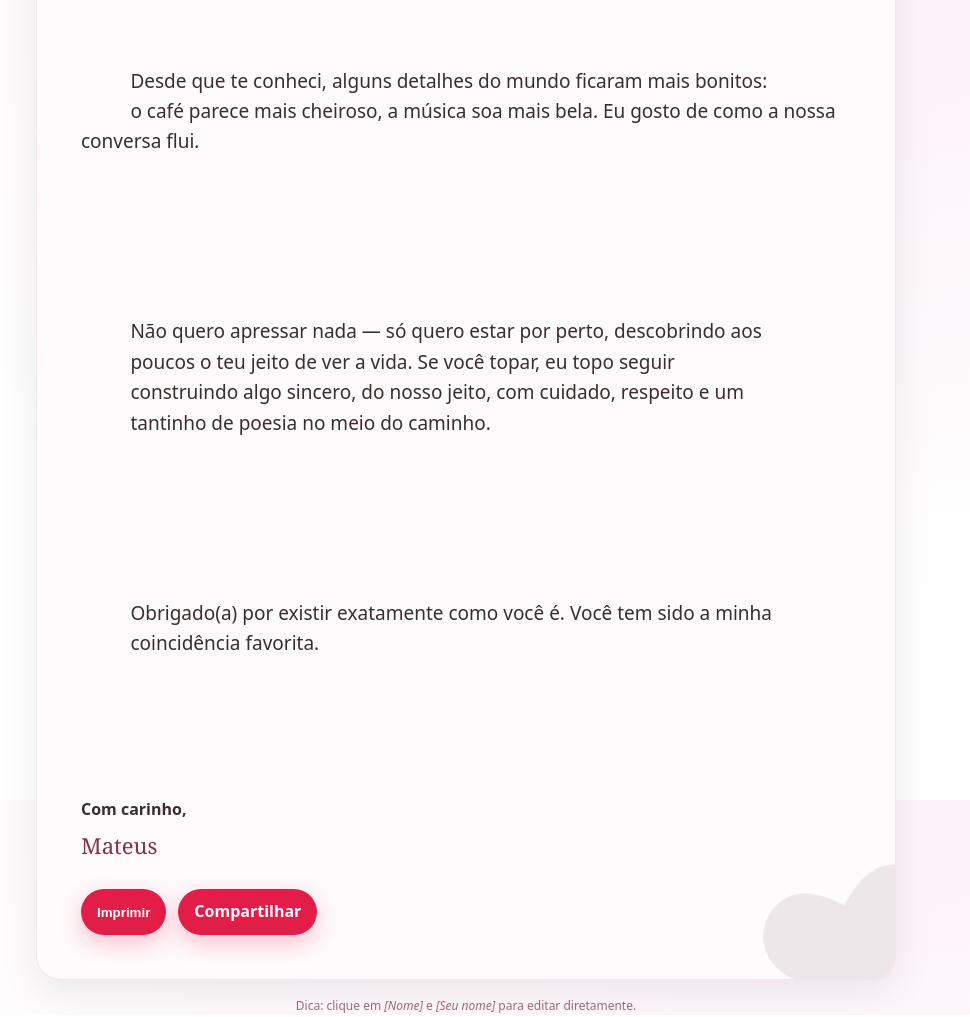
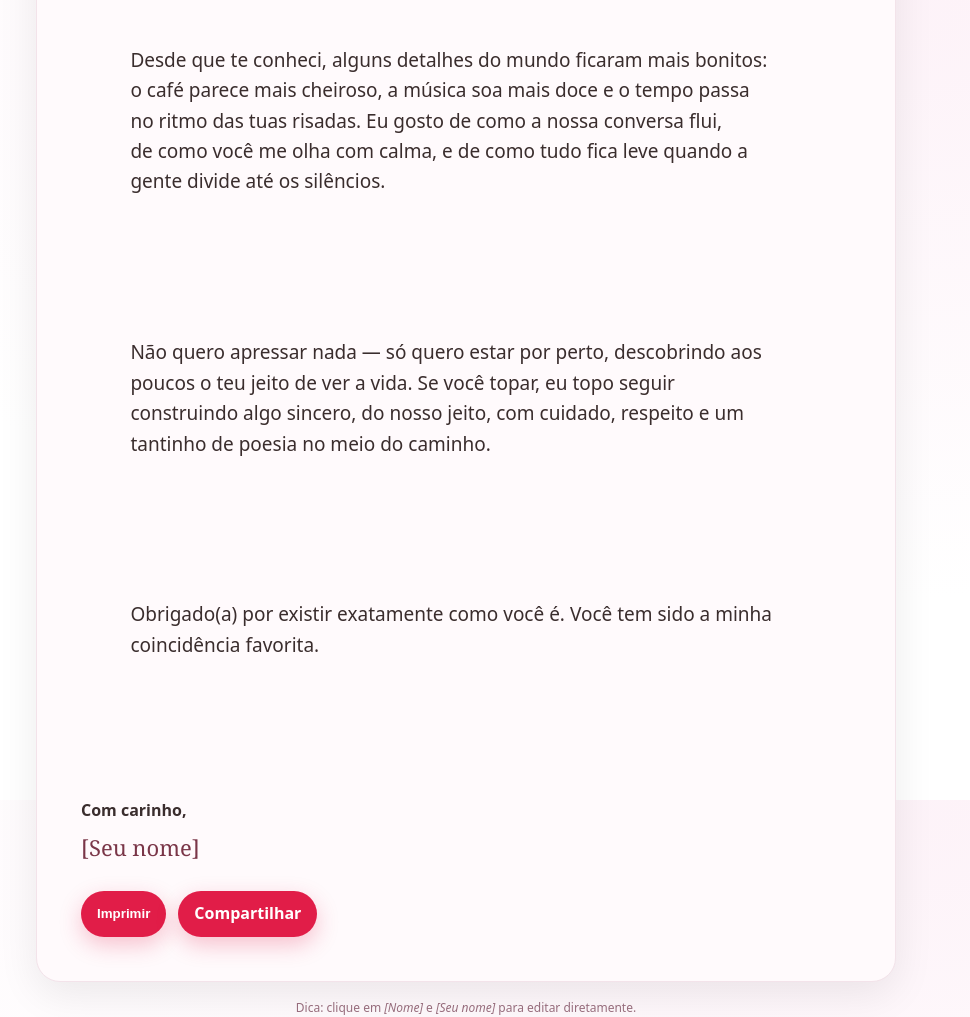
Before and after one commit to Mateus-Schenkel/site, a plain HTML site: page index.html in a window 1280 px wide. Shown: the whole page, without its empty margins (174-1144 px from the left). Drawn offline with Linux system fonts and the light colour scheme.

Commit message:
Add files via upload

```diff
--- a/index.html
+++ b/index.html
@@ -2,7 +2,7 @@
 <html lang="pt-br">
 <head>
   <meta charset="utf-8" />
-  <meta name="viewport" content="width=device-width, initial-scale=1" />
+  <meta name="viewport" content="width=device-width, initial-scale=1, maximum-scale=1" />
   <title>Uma Carta Para Você</title>
   <style>
     :root{
@@ -23,10 +23,12 @@
       display:flex;
       align-items:center;
       justify-content:center;
-      padding:24px;
+      padding:24px 12px; /* menos padding lateral em telas pequenas */
+      min-height: 100vh;
     }
     .wrap{
       width:min(860px, 100%);
+      max-width: 100%;
     }
     .card{
       background:var(--paper);
@@ -34,17 +36,23 @@
       padding:clamp(20px, 4vw, 44px);
       box-shadow:0 12px 40px var(--shadow);
       position:relative;
-      overflow:hidden;
+      overflow: visible; /* importante para o coração não cortar */
       border: 1px solid #f3e3ea;
+      display: flex;
+      flex-direction: column;
+      min-height: 300px; /* garantir altura mínima */
     }
     .heart{
       position:absolute;
-      inset:auto -60px -60px auto;
+      top: -60px;
+      right: -60px;
       width:200px;
       opacity:.09;
       transform:rotate(-18deg);
       animation:float 6s ease-in-out infinite;
       pointer-events:none;
+      user-select:none;
+      z-index: 0;
     }
     @keyframes float{
       0%,100%{ transform:translateY(0) rotate(-18deg) }
@@ -55,31 +63,50 @@
       font-weight:800;
       font-size:clamp(28px, 5vw, 40px);
       letter-spacing:.5px;
+      position: relative;
+      z-index: 1;
+      word-break: break-word;
     }
     .subtitle{
       margin:0 0 24px 0;
       color:#714b58;
       font-style:italic;
+      position: relative;
+      z-index: 1;
     }
     .body{
       font-size:clamp(16px, 2.2vw, 19px);
-      white-space:pre-wrap;
+      white-space: pre-wrap;
+      overflow-wrap: break-word;
+      position: relative;
+      z-index: 1;
+    }
+    .body p {
+      margin-top: 0;
+      margin-bottom: 1em;
     }
     .closing{
       margin-top:28px;
       font-weight:600;
+      position: relative;
+      z-index: 1;
     }
     .sig{
       margin-top:6px;
       font-family: "Georgia", "Times New Roman", serif;
       font-size:clamp(18px, 3vw, 22px);
       color:#7a3648;
+      outline: none;
+      position: relative;
+      z-index: 1;
     }
     .actions{
       display:flex;
       gap:12px;
       margin-top:26px;
       flex-wrap:wrap;
+      position: relative;
+      z-index: 1;
     }
     button, a.btn{
       border:0;
@@ -92,6 +119,7 @@
       text-decoration:none;
       box-shadow:0 8px 22px rgba(225,29,72,.25);
       transition:.2s transform, .2s opacity, .2s box-shadow;
+      user-select: none;
     }
     button:hover, a.btn:hover{
       transform:translateY(-1px);
@@ -112,6 +140,7 @@
     /* pequenos corações animados */
     .confetti{
       position:absolute; inset:0; pointer-events:none;
+      z-index: 0;
     }
     .dot{
       position:absolute; width:12px; height:12px;
@@ -132,6 +161,17 @@
       from{ transform: translate(var(--x), 110%) rotate(45deg) }
       to  { transform: translate(calc(var(--x) + 10px), -20%) rotate(45deg) }
     }
+    @media (max-width: 400px){
+      body {
+        padding: 16px 8px;
+      }
+      .card {
+        padding: 20px 16px;
+      }
+      .body {
+        font-size: 16px;
+      }
+    }
     @media print{
       .actions, footer{ display:none }
       body{ background:white; }
@@ -141,9 +181,9 @@
 </head>
 <body>
   <div class="wrap">
-    <div class="card" role="article" aria-label="Carta romântica">
+    <article class="card" role="article" aria-label="Carta romântica">
       <!-- ícone de coração grande e discreto -->
-      <svg class="heart" viewBox="0 0 24 24" aria-hidden="true">
+      <svg class="heart" viewBox="0 0 24 24" aria-hidden="true" focusable="false" >
         <path d="M12 21s-6.7-4.35-9.3-7.2C.5 11.3.9 7.6 3.7 5.8 6.6 3.9 9.3 5.4 12 8c2.7-2.6 5.4-4.1 8.3-2.2 2.8 1.8 3.2 5.5.9 8-2.6 2.85-9.2 7.2-9.2 7.2z" fill="currentColor"/>
       </svg>
 
@@ -156,13 +196,16 @@
         <div class="dot" style="--x:85%"></div>
       </div>
 
-      <h1>Para <span contenteditable="true">Duda</span></h1>
+      <h1>Para <span contenteditable="true">[Nome]</span></h1>
       <p class="subtitle">um pedacinho do que sinto por você</p>
 
       <div class="body">
         <p>
           Desde que te conheci, alguns detalhes do mundo ficaram mais bonitos:
-          o café parece mais cheiroso, a música soa mais bela. Eu gosto de como a nossa conversa flui.
+          o café parece mais cheiroso, a música soa mais doce e o tempo passa
+          no ritmo das tuas risadas. Eu gosto de como a nossa conversa flui,
+          de como você me olha com calma, e de como tudo fica leve quando a
+          gente divide até os silêncios.
         </p>
         <p>
           Não quero apressar nada — só quero estar por perto, descobrindo aos
@@ -177,13 +220,13 @@
       </div>
 
       <div class="closing">Com carinho,</div>
-      <div class="sig" contenteditable="true">Mateus</div>
+      <div class="sig" contenteditable="true" aria-label="Assinatura">[Seu nome]</div>
 
       <div class="actions" aria-label="Ações">
         <button onclick="window.print()">Imprimir</button>
         <a class="btn ghost" href="#" onclick="compartilhar(event)">Compartilhar</a>
       </div>
-    </div>
+    </article>
 
     <footer>
       Dica: clique em <em>[Nome]</em> e <em>[Seu nome]</em> para editar diretamente.
```
